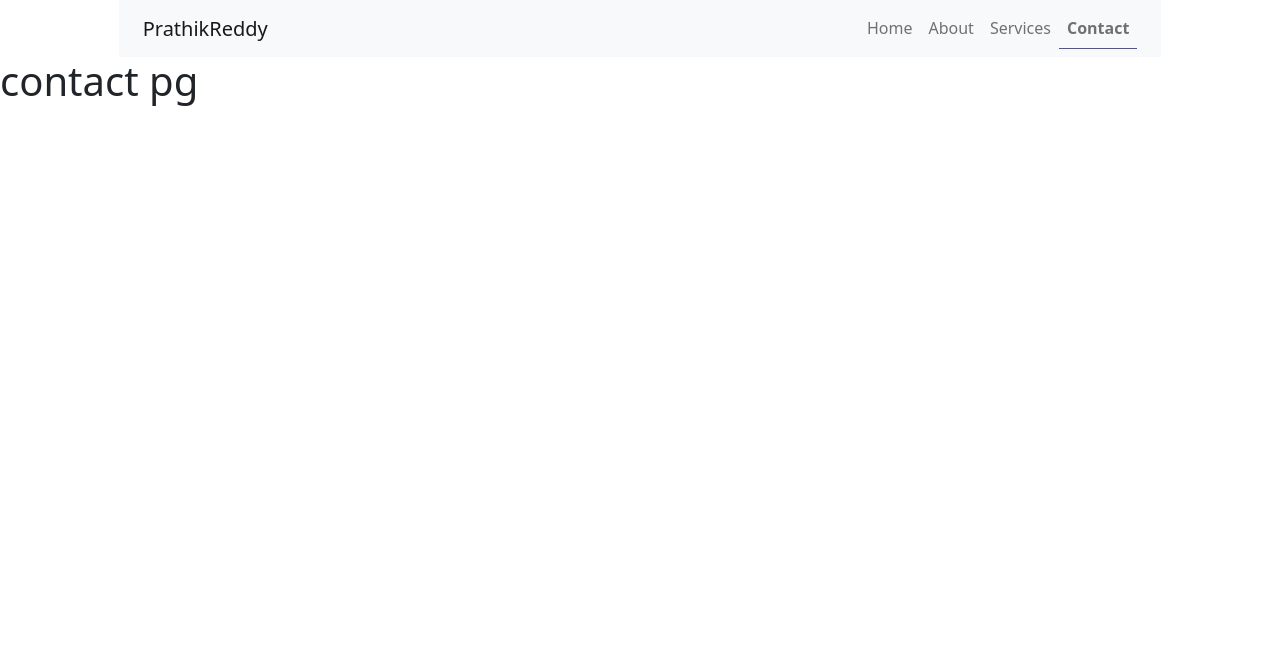
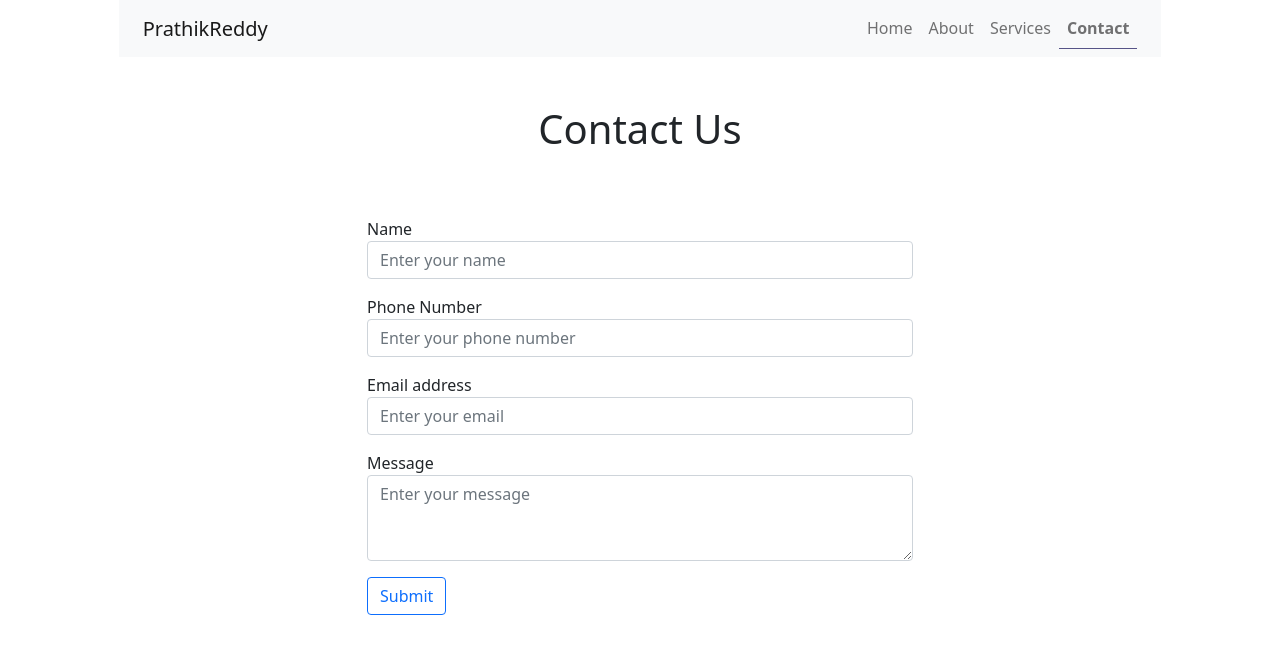
Before and after one commit to Prathik-reddy/React-Business, a React (Create React App) app: page /contact in a window 1280 px wide. Shown: the top 654 px of the page. Built offline with nearby package versions, Linux system fonts and the light colour scheme.

Commit message:
added contact us page

```diff
--- a/src/Contact.jsx
+++ b/src/Contact.jsx
@@ -1,10 +1,66 @@
-import React from 'react'
+import React , {useState}from 'react'
 
 const Contact = () => {
+    const [data, setData] = useState({
+        name:"",
+        email:"",
+        phone:"",
+        message:"",
+    })
+    const InputEvent= (event) => {
+            const {name,value}=event.target;
+            setData((preValue) =>{
+                return {
+                    ...preValue,
+                    [name]:value,
+                }
+            })
+    }
+    const formSubmit = (e)=>{
+        e.preventDefault()
+        alert(`Your name is ${data.name} Your phone is ${data.phone} Your email is ${data.email} Your message is ${data.message}`);
+        setData({
+            name:"",
+            email:"",
+            phone:"",
+            message:"",
+        })
+
+    }
     return (
-        <div>
-            <h1>contact pg</h1>
-        </div>
+        <>
+            <div className="my-5">
+                <h1 className="text-center">Contact Us</h1>
+            </div>
+            <div className="container">
+                <div className="row">
+                    <div className="col-md-6 col-10 mx-auto">
+                        <form onSubmit={formSubmit}>
+                            <div class="form-group  my-3">
+                                <label for="exampleFormControlInput1">Name</label>
+                                <input type="text" class="form-control" id="exampleFormControlInput1" name="name" value={data.name} onChange={InputEvent} placeholder="Enter your name" required/>
+                            </div>
+                            <div class="form-group  my-3">
+                                <label for="exampleFormControlInput1">Phone Number</label>
+                                <input type="number" class="form-control" id="exampleFormControlInput1" name="phone" value={data.phone} onChange={InputEvent} placeholder="Enter your phone number" required/>
+                            </div>
+                            <div class="form-group  my-3">
+                                <label for="exampleFormControlInput1">Email address</label>
+                                <input type="email" class="form-control" id="exampleFormControlInput1" name="email" value={data.email} onChange={InputEvent} placeholder="Enter your email" required/>
+                            </div>
+                            <div class="form-group  my-3">
+                                <label for="exampleFormControlTextarea1">Message</label>
+                                <textarea class="form-control" id="exampleFormControlTextarea1" name="message" value={data.message} onChange={InputEvent} placeholder="Enter your message" rows="3" required></textarea>
+                            </div>
+                            <div className="col-12  my-3">
+                                <button className="btn btn-outline-primary" type="submit">Submit</button>
+                            </div>
+                        </form>
+                    </div>
+                </div>
+            </div>
+        </>
+
     )
 }
 
```
